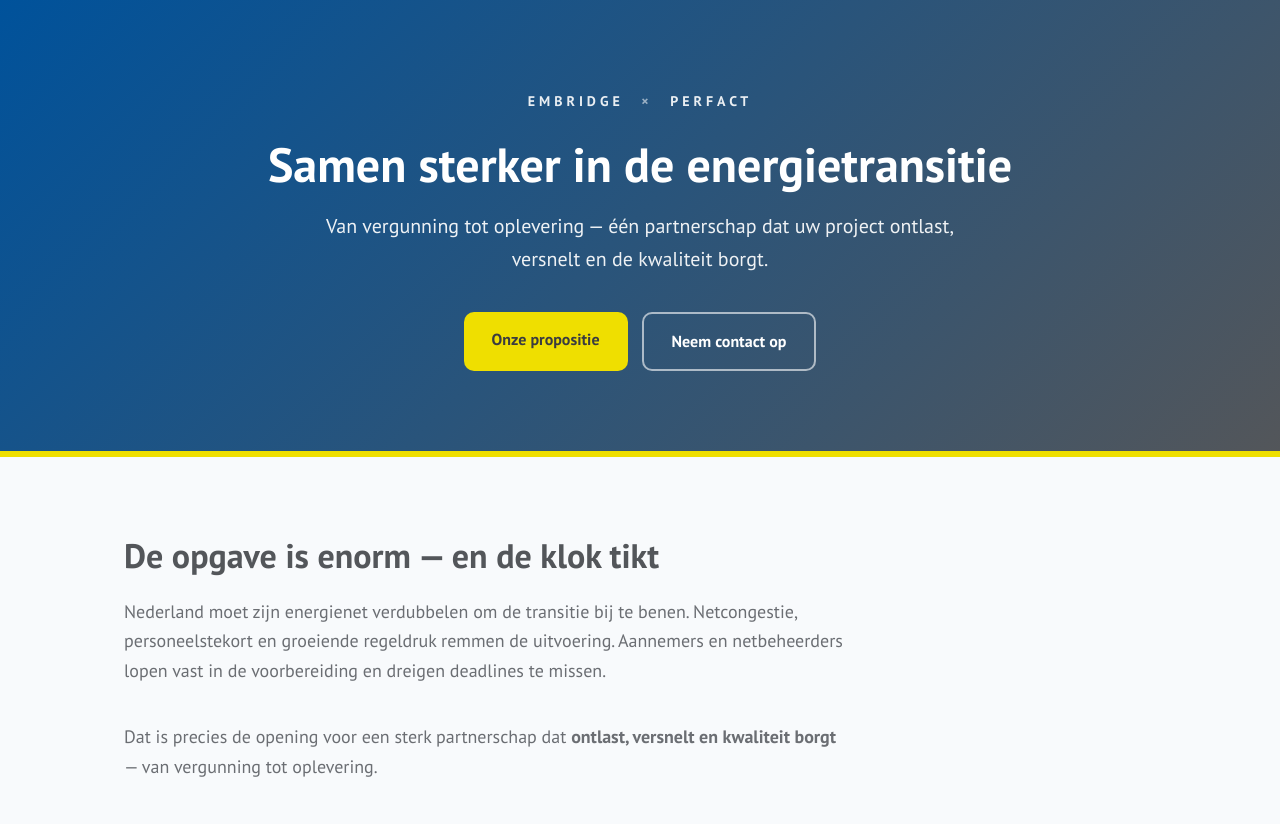
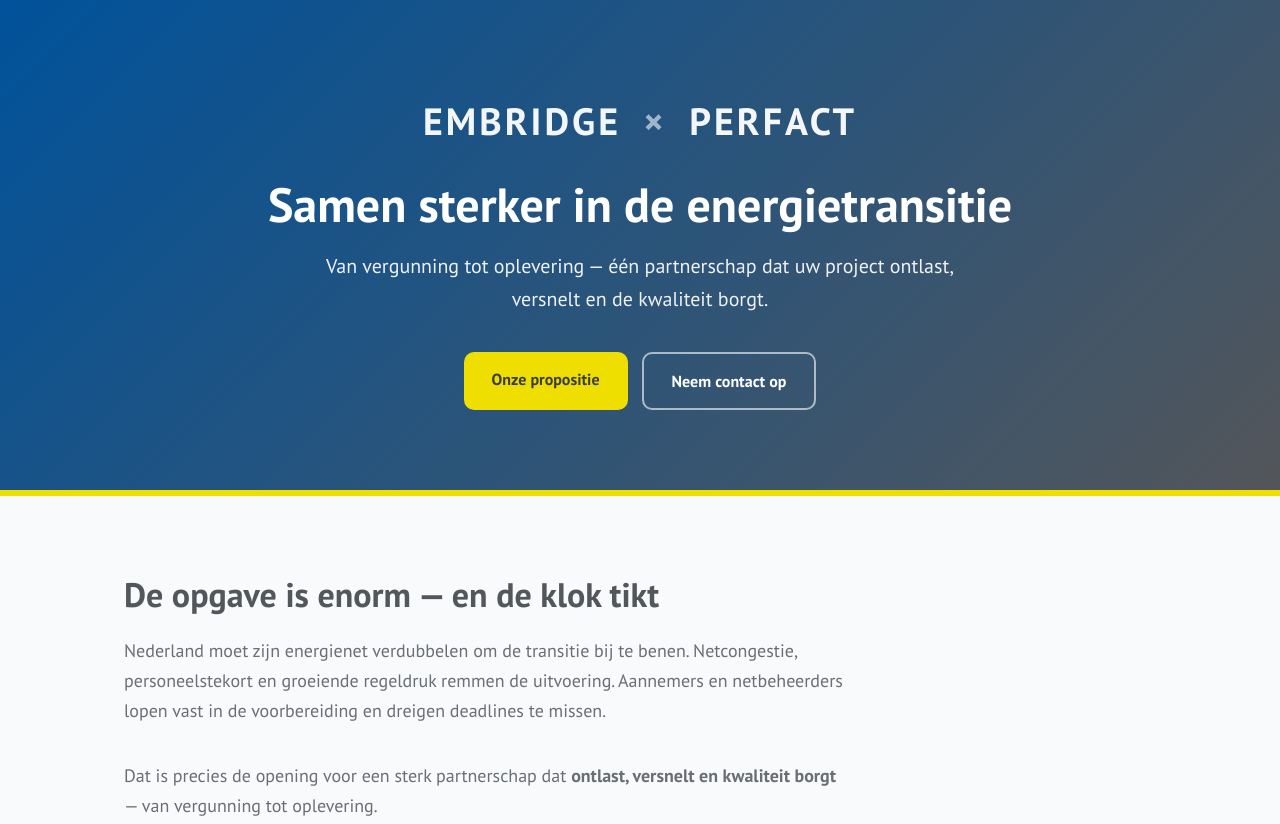
Before and after one commit to Bessje/embridge-perfact, a plain HTML site: page index.html in a window 1280 px wide. Shown: the top 824 px of the page. Drawn offline with Linux system fonts and the light colour scheme; a script that the page names is missing.

Commit message:
Bedrijfsnamen in hero vergroot

```diff
--- a/index.html
+++ b/index.html
@@ -43,11 +43,11 @@
       border-bottom: 6px solid var(--perfact-geel);
     }
     .merk {
-      font-size: 14px;
-      letter-spacing: 4px;
+      font-size: clamp(22px, 4.5vw, 38px);
+      letter-spacing: 3px;
       text-transform: uppercase;
       font-weight: 700;
-      opacity: 0.9;
+      opacity: 0.95;
       margin-bottom: 24px;
     }
     .merk span { opacity: 0.6; margin: 0 10px; }
```
